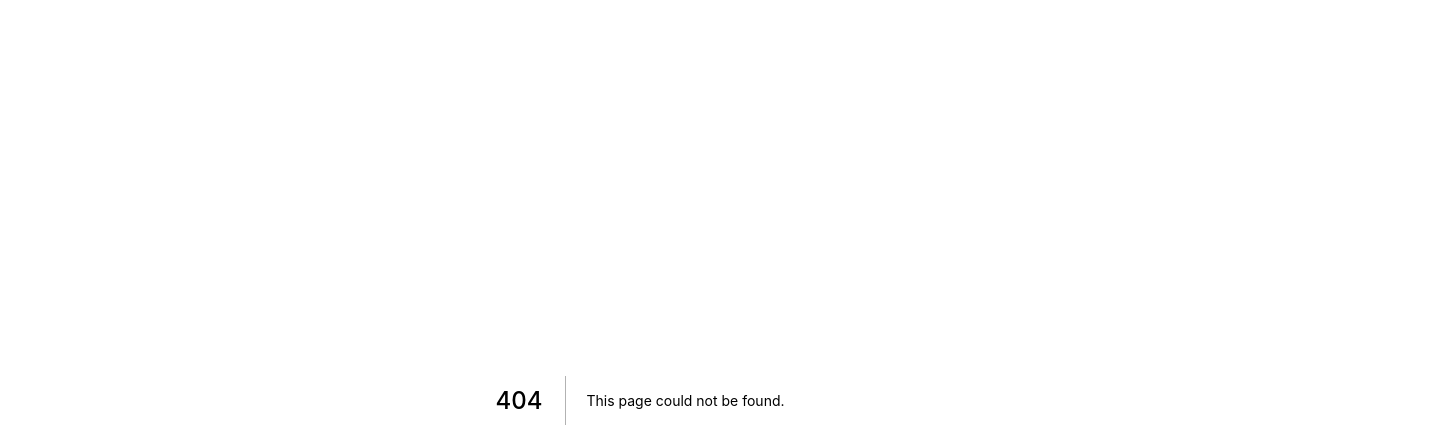
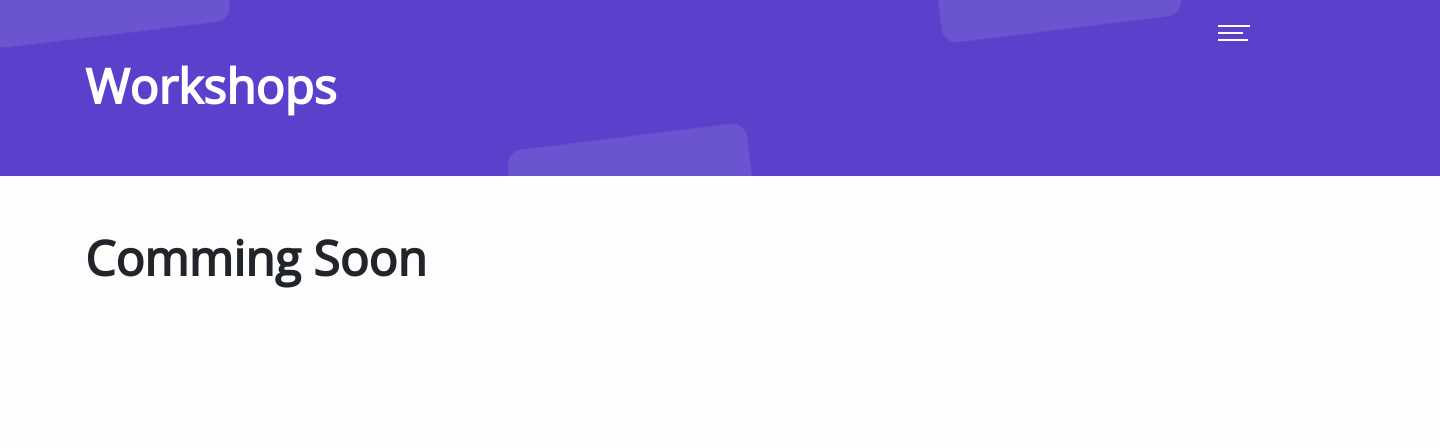
Before and after one commit to bhaktijkoli/bhaktijkoli.com, a Next.js app: page /workshops in a window 1280 px wide. Before the commit this address had no page. Shown: the top 448 px of the page, 1440 px wide, since content can reach past the window. Built offline with nearby package versions, Linux system fonts and the light colour scheme.

Commit message:
chore: workshops page

```diff
--- a/src/components/Layout/Menu/Menu.tsx
+++ b/src/components/Layout/Menu/Menu.tsx
@@ -20,6 +20,10 @@ const ITEMS = [
   {
     label: "Blogs",
     link: "/blogs",
+  },
+  {
+    label: "Workshops",
+    link: "/workshops",
   },
   {
     label: "Meet",
--- /dev/null
+++ b/src/pages/workshops.tsx
@@ -0,0 +1,19 @@
+import React from "react";
+import Header from "../components/Common/Header/Header";
+import Layout from "../components/Layout/Layout/Layout";
+import type { NextPage } from "next";
+
+const Workshops: NextPage = () => {
+  return (
+    <Layout>
+      <React.Fragment>
+        <Header title="Workshops" />
+        <div className="container" style={{ marginTop: 100 }}>
+          <h1>Comming Soon</h1>
+        </div>
+      </React.Fragment>
+    </Layout>
+  );
+};
+
+export default Workshops;
```
